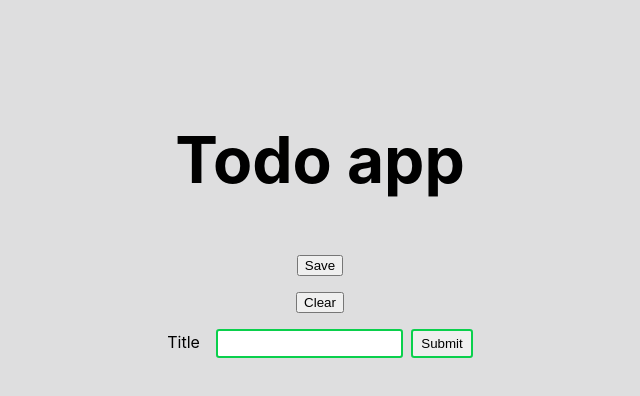
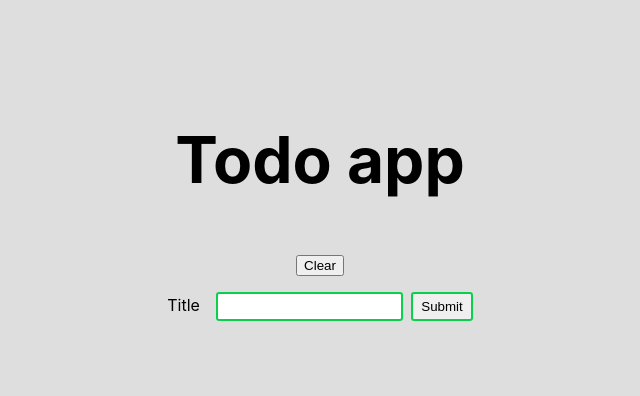
Before and after one commit to michqo/bun-next-todo-app, a Next.js app: page / in a window 1280 px wide. Shown: the top 396 px of the page, without its empty margins (320-960 px from the left). Built offline with nearby package versions, Linux system fonts and the light colour scheme.

Commit message:
Auto save todos

```diff
--- a/src/pages/index.tsx
+++ b/src/pages/index.tsx
@@ -22,10 +22,9 @@ export default function Home({}) {
     }
   }, []);
 
-  function saveTodos() {
+  useEffect(() => {
     setItem("todos", JSON.stringify(todos));
-    console.log(getItem("todos"));
-  }
+  }, [todos]);
 
   function toggleTodo(key: string) {
     setTodos((todos) =>
@@ -48,7 +47,6 @@ export default function Home({}) {
   function addTodo(todo: string) {
     setTodos([...todos, [todo, false, uuidv4()]]);
     setTitle("");
-    setItem("todos", JSON.stringify(todos));
   }
 
   return (
@@ -62,7 +60,6 @@ export default function Home({}) {
       <main className={styles.main}>
         <h1 className={styles.title}>Todo app</h1>
 
-        <button onClick={saveTodos}>Save</button>
         <button onClick={removeTodos}>Clear</button>
 
         <Form title={title} setTitle={setTitle} addTodo={addTodo} />
```
